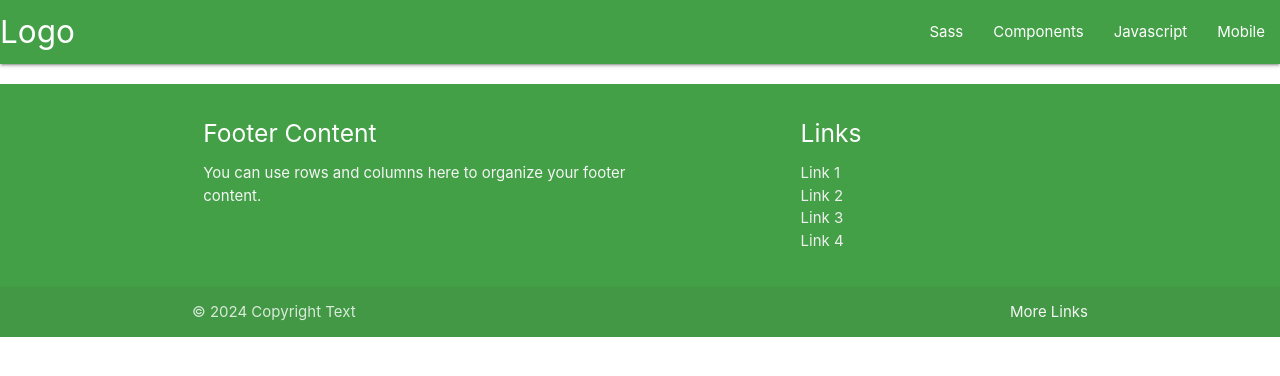
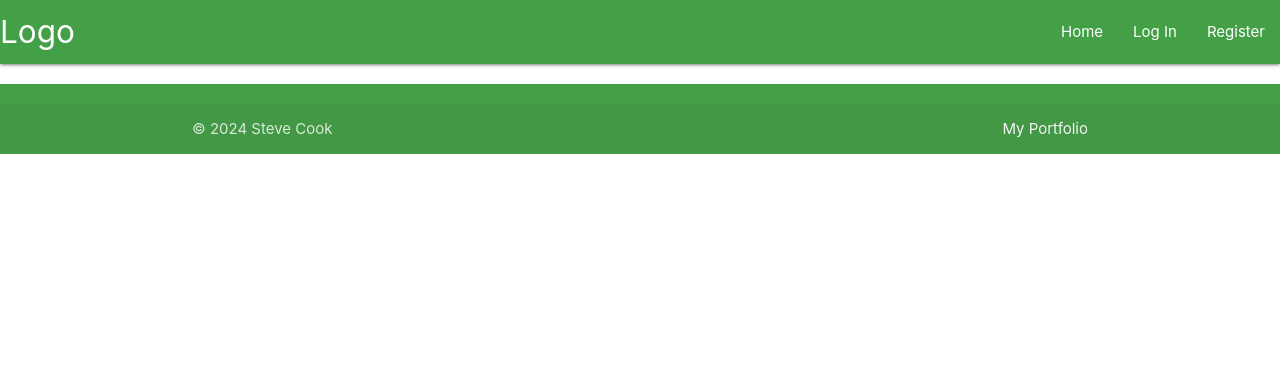
Before and after one commit to stevecook23/angel-food, a Flask app: page / in a window 1280 px wide. Shown: the top 376 px of the page. Run offline with Flask 3, Linux system fonts and the light colour scheme; data that the repository does not hold is empty; some libraries are stand-ins or nearby versions.

Commit message:
Added links to Navbar; edited Footer content

```diff
--- a/app.py
+++ b/app.py
@@ -20,8 +20,8 @@ mongo = PyMongo(app)
 
 
 @app.route("/")
-@app.route("/get_places")
-def get_places():
+@app.route("/show_places")
+def show_places():
     places = mongo.db.places.find()
     return render_template("places.html", places=places)
 
--- a/templates/base.html
+++ b/templates/base.html
@@ -16,21 +16,29 @@
 <nav>
   <div class="nav-wrapper green darken-1">
     <a href="#!" class="brand-logo">Logo</a>
-    <a href="#" data-target="mobile-demo" class="sidenav-trigger"><i class="material-icons">menu</i></a>
+    <a href="#" data-target="mobile-demo" class="sidenav-trigger right"><i class="material-icons">menu</i></a>
     <ul class="right hide-on-med-and-down">
-      <li><a href="sass.html">Sass</a></li>
-      <li><a href="badges.html">Components</a></li>
-      <li><a href="collapsible.html">Javascript</a></li>
-      <li><a href="mobile.html">Mobile</a></li>
+        <li><a href="{{ url_for('show_places') }}">Home</a></li>
+      {% if session.user %}
+        <li><a href="">Profile</a></li>
+        <li><a href="">Log Out</a></li>
+      {% else %}
+        <li><a href="">Log In</a></li>
+        <li><a href="">Register</a></li>
+      {% endif %}
     </ul>
   </div>
 </nav>
 
 <ul class="sidenav" id="mobile-demo">
-  <li><a href="sass.html">Sass</a></li>
-  <li><a href="badges.html">Components</a></li>
-  <li><a href="collapsible.html">Javascript</a></li>
-  <li><a href="mobile.html">Mobile</a></li>
+  <li><a href="{{ url_for('show_places') }}">Home</a></li>
+      {% if session.user %}
+        <li><a href="">Profile</a></li>
+        <li><a href="">Log Out</a></li>
+      {% else %}
+        <li><a href="">Log In</a></li>
+        <li><a href="">Register</a></li>
+      {% endif %}
 </ul>
 
 <body>
@@ -40,27 +48,10 @@
   {% endblock %}
 
   <footer class="page-footer green darken-1">
-    <div class="container">
-      <div class="row">
-        <div class="col l6 s12">
-          <h5 class="white-text">Footer Content</h5>
-          <p class="grey-text text-lighten-4">You can use rows and columns here to organize your footer content.</p>
-        </div>
-        <div class="col l4 offset-l2 s12">
-          <h5 class="white-text">Links</h5>
-          <ul>
-            <li><a class="grey-text text-lighten-3" href="#!">Link 1</a></li>
-            <li><a class="grey-text text-lighten-3" href="#!">Link 2</a></li>
-            <li><a class="grey-text text-lighten-3" href="#!">Link 3</a></li>
-            <li><a class="grey-text text-lighten-3" href="#!">Link 4</a></li>
-          </ul>
-        </div>
-      </div>
-    </div>
     <div class="footer-copyright">
       <div class="container">
-        © 2024 Copyright Text
-        <a class="grey-text text-lighten-4 right" href="#!">More Links</a>
+        © 2024 Steve Cook
+        <a class="grey-text text-lighten-4 right" href="https://www.stevecookfiction.com">My Portfolio</a>
       </div>
     </div>
   </footer>
```
Also changed, not shown: templates/profile.html (added, +14 -0 lines).
